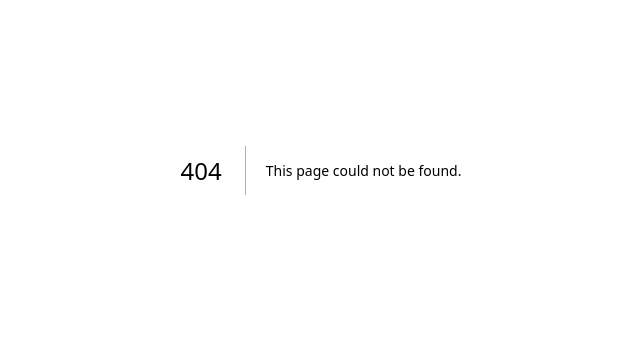
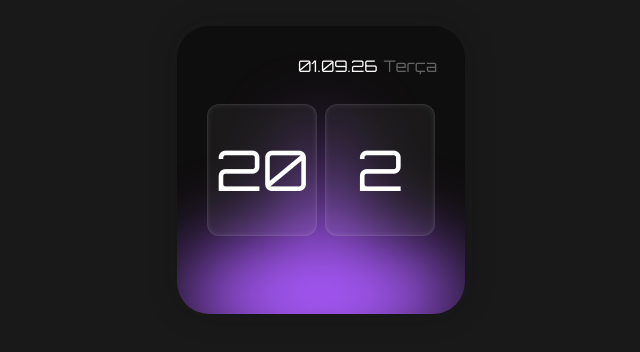
Before and after one commit to itsmesiq/secondbrain, a Next.js app in the folder frontend/: page /widgets/clock in a window 1280 px wide. Before the commit this address had no page. Shown: the part 230-582 px from the top of the page, without its empty margins (319-959 px from the left). Built offline with nearby package versions, Linux system fonts and the light colour scheme; what tailwind-plugin-typed would draw is missing.

Commit message:
feat(clock): add clock widget with customizable themes and colors

```diff
--- a/frontend/next.config.ts
+++ b/frontend/next.config.ts
@@ -1,6 +1,7 @@
 import type { NextConfig } from 'next';
 
 const nextConfig: NextConfig = {
+    allowedDevOrigins: [''],
     /* config options here */
     // Configuração para o Turbopack (Usado em ambiente de desenvolvimento)
     turbopack: {
--- a/frontend/src/app/globals.css
+++ b/frontend/src/app/globals.css
@@ -5,6 +5,55 @@
     --background: #ffffff;
     --foreground: #171717;
     --primary: #ff0a54;
+
+    /* Widgets */
+    --notion-background-light: #ffffff;
+    --notion-background-dark: #191919;
+
+    --widget-background-light: #f7f6f3;
+    --widget-background-dark: #0f0e0e;
+    --widget-foreground-light: #191919;
+    --widget-foreground-dark: #ffffff;
+
+    --accent-pink: #ff33d3;
+    --accent-purple: #ab5aff;
+    --accent-blue: #47ceff;
+    --accent-green: #c2ff6c;
+    --accent-yellow: #ffcb20;
+}
+
+/* Widgets Themes */
+[data-theme='light'] {
+    --notion-background: var(--notion-background-light);
+    --widget-background: var(--widget-background-light);
+    --widget-foreground: var(--widget-foreground-light);
+}
+
+[data-theme='dark'] {
+    --notion-background: var(--notion-background-dark);
+    --widget-background: var(--widget-background-dark);
+    --widget-foreground: var(--widget-foreground-dark);
+}
+
+/* Widgets Accent Color */
+[data-color='pink'] {
+    --accent-color: var(--accent-pink);
+}
+
+[data-color='purple'] {
+    --accent-color: var(--accent-purple);
+}
+
+[data-color='blue'] {
+    --accent-color: var(--accent-blue);
+}
+
+[data-color='green'] {
+    --accent-color: var(--accent-green);
+}
+
+[data-color='yellow'] {
+    --accent-color: var(--accent-yellow);
 }
 
 @theme inline {
@@ -13,6 +62,13 @@
     --color-primary: var(--primary);
     --font-sans: var(--font-geist-sans);
     --font-mono: var(--font-geist-mono);
+
+    /* Widgets */
+    --color-notion-background: var(--notion-background);
+    --color-widget-background: var(--widget-background);
+    --color-widget-foreground: var(--widget-foreground);
+    --color-widget-accent: var(--accent-color);
+    --font-orbitron: var(--font-orbitron);
 }
 
 @media (prefers-color-scheme: dark) {
--- a/frontend/src/app/layout.tsx
+++ b/frontend/src/app/layout.tsx
@@ -1,30 +1,35 @@
-import "./globals.css";
+import './globals.css';
 
-import type { Metadata } from "next";
-import { Geist, Geist_Mono } from "next/font/google";
+import type { Metadata } from 'next';
+import { Geist, Geist_Mono, Orbitron } from 'next/font/google';
 
 const geistSans = Geist({
-  variable: "--font-geist-sans",
-  subsets: ["latin"],
+    variable: '--font-geist-sans',
+    subsets: ['latin'],
 });
 
 const geistMono = Geist_Mono({
-  variable: "--font-geist-mono",
-  subsets: ["latin"],
+    variable: '--font-geist-mono',
+    subsets: ['latin'],
+});
+
+const orbitron = Orbitron({
+    variable: '--font-orbitron',
+    subsets: ['latin'],
 });
 
 export const metadata: Metadata = {
-  title: "Create Next App",
-  description: "Generated by create next app",
+    title: 'Create Next App',
+    description: 'Generated by create next app',
 };
 
-export default function RootLayout({ children }: LayoutProps<"/">) {
+export default function RootLayout({ children }: LayoutProps<'/'>) {
     return (
         <html
             lang="en"
-      className={`${geistSans.variable} ${geistMono.variable} h-full antialiased`}
+            className={`${geistSans.variable} ${geistMono.variable} ${orbitron.variable} h-full antialiased`}
         >
-      <body className="min-h-full flex flex-col">{children}</body>
+            <body className="flex min-h-full flex-col">{children}</body>
         </html>
     );
 }
--- /dev/null
+++ b/frontend/src/app/widgets/clock/page.tsx
@@ -0,0 +1,5 @@
+import Clock from '@/components/widgets/clock';
+
+export default function ClockPage() {
+    return <Clock />;
+}
--- /dev/null
+++ b/frontend/src/components/widgets/clock.tsx
@@ -0,0 +1,86 @@
+'use client';
+
+import { useSearchParams } from 'next/navigation';
+import { useEffect, useState } from 'react';
+
+import { BackgroundClock } from '@/components/icons';
+import { getWidgetColor, getWidgetTheme } from '@/lib/widgets/config';
+
+export default function Clock() {
+    const searchParams = useSearchParams();
+    const theme = getWidgetTheme(searchParams.get('theme'));
+    const color = getWidgetColor(searchParams.get('color'));
+
+    const [date, setDate] = useState<Date | null>(null);
+
+    useEffect(() => {
+        const updateDate = () => {
+            setDate(new Date());
+        };
+
+        updateDate();
+
+        const interval = setInterval(updateDate, 1000);
+        return () => clearInterval(interval);
+    }, []);
+
+    if (!date) {
+        return null;
+    }
+
+    const hours = date
+        .toLocaleTimeString('pt-BR', {
+            hour: '2-digit',
+            hour12: false,
+        })
+        .slice(0, 2);
+
+    const minutes = date
+        .toLocaleTimeString('pt-BR', {
+            minute: '2-digit',
+            hour12: false,
+        })
+        .slice(-2);
+
+    const formattedDate = date
+        .toLocaleDateString('pt-BR', {
+            day: '2-digit',
+            month: '2-digit',
+            year: '2-digit',
+        })
+        .replaceAll('/', '.');
+
+    const weekday = date
+        .toLocaleDateString('pt-BR', {
+            weekday: 'long',
+        })
+        .split('-')[0];
+
+    const formattedWeekday = weekday.charAt(0).toUpperCase() + weekday.slice(1);
+
+    return (
+        <section
+            data-theme={theme}
+            data-color={color}
+            className="flex h-screen w-full items-center justify-center bg-notion-background"
+        >
+            <div className="relative flex h-72 w-72 flex-col items-center justify-center overflow-hidden rounded-4xl bg-widget-background font-orbitron shadow-[0_0_32px_0] shadow-[#0F0E0E]/20">
+                <div className="absolute top-7 right-7 z-10 flex items-center gap-1.5 text-widget-foreground">
+                    <span>{formattedDate}</span>
+                    <span className="opacity-35">{formattedWeekday}</span>
+                </div>
+                <div className="relative z-10 flex items-center justify-center gap-2 text-[56px] text-widget-foreground">
+                    <div className="flex h-[132px] w-[110px] items-center justify-center rounded-xl border border-widget-foreground/10 bg-widget-foreground/5 shadow-[inset_0_0_4px_0] shadow-widget-foreground/10 backdrop-blur-xs">
+                        <span>{hours}</span>
+                    </div>
+                    <div className="flex h-[132px] w-[110px] items-center justify-center rounded-xl border border-widget-foreground/10 bg-widget-foreground/5 shadow-[inset_0_0_4px_0] shadow-widget-foreground/10 backdrop-blur-xs">
+                        <span>{minutes}</span>
+                    </div>
+                </div>
+                <div className="absolute -bottom-[25%] z-0">
+                    <BackgroundClock className="h-82 w-72 text-widget-accent blur-2xl" />
+                </div>
+            </div>
+        </section>
+    );
+}
--- /dev/null
+++ b/frontend/src/lib/widgets/config.ts
@@ -0,0 +1,13 @@
+export const themes = ['light', 'dark'] as const;
+export const colors = ['pink', 'purple', 'blue', 'green', 'yellow'] as const;
+
+export type WidgetTheme = (typeof themes)[number];
+export type WidgetColor = (typeof colors)[number];
+
+export function getWidgetTheme(value: string | null): WidgetTheme {
+    return themes.includes(value as WidgetTheme) ? (value as WidgetTheme) : 'dark';
+}
+
+export function getWidgetColor(value: string | null): WidgetColor {
+    return colors.includes(value as WidgetColor) ? (value as WidgetColor) : 'purple';
+}
```
Also changed, not shown: frontend/src/components/icons/index.ts (+4 -3 lines), frontend/src/assets/background-clock-widget.svg (added). Lines whose indentation alone changed are shown as unchanged.
